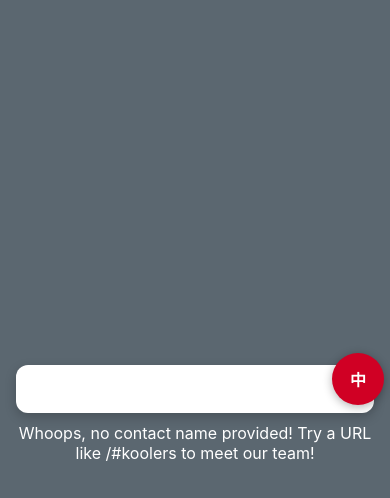
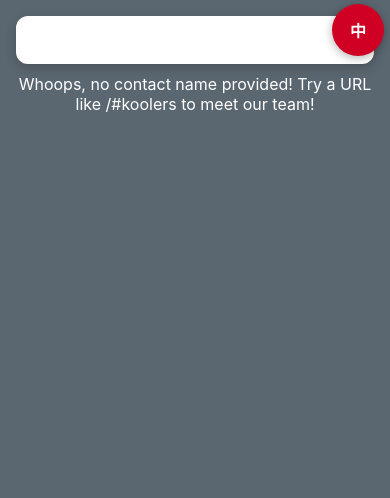
Before and after one commit to kool-ltd/kooler-contacts, a plain HTML site: page index.html in a window 390 px wide. Drawn offline with nearby package versions, Linux system fonts and the light colour scheme.

Commit message:
Update index.html

```diff
--- a/index.html
+++ b/index.html
@@ -155,7 +155,7 @@
     }
 
     @media (max-width: 480px) {
-      .body { min-height: auto !important; }
+      body { min-height: 0; height: auto; }
       .info-row { grid-template-columns: 28px 1fr; }
       .lang-toggle { top: -12px; right: -10px; }
     }
```
